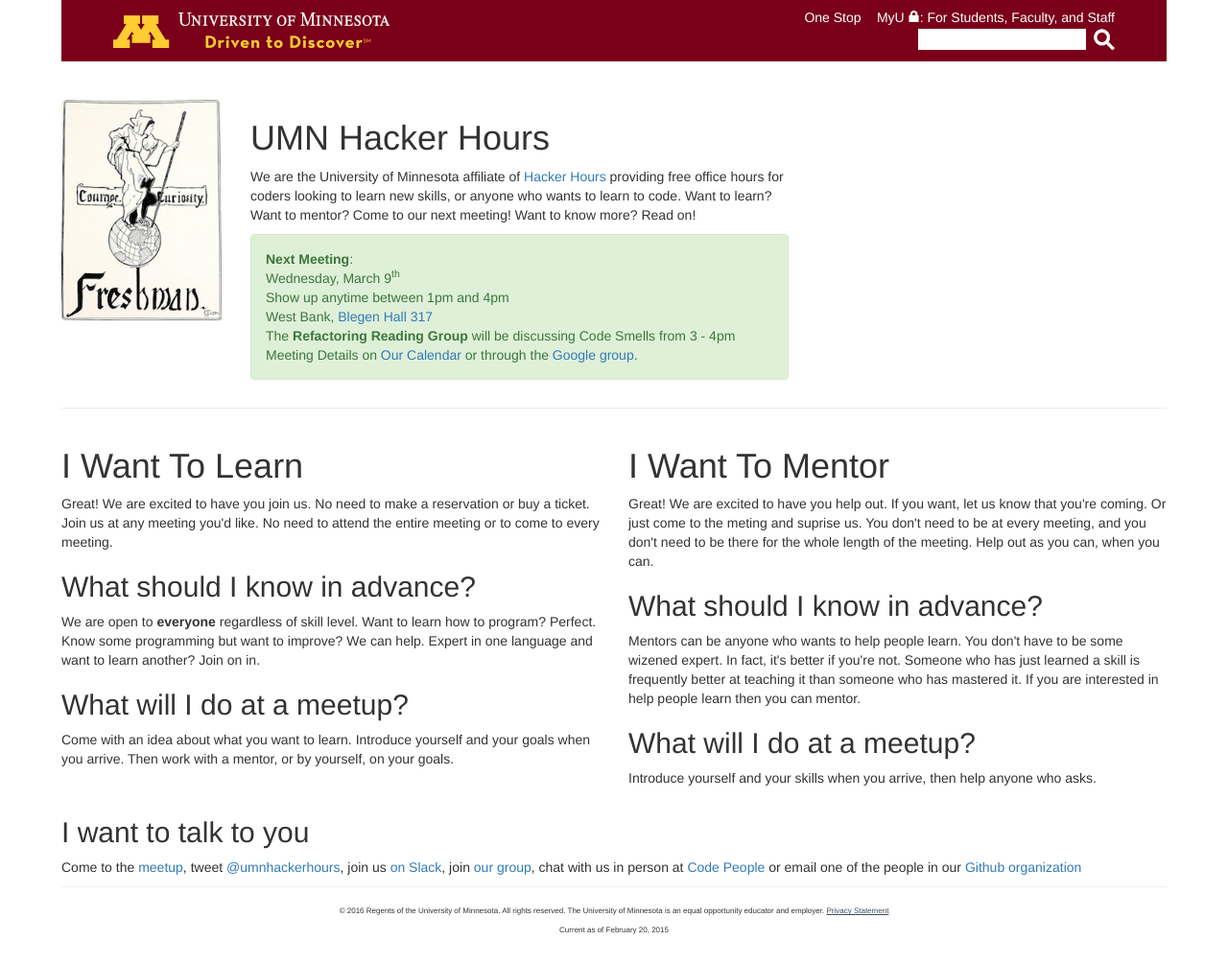
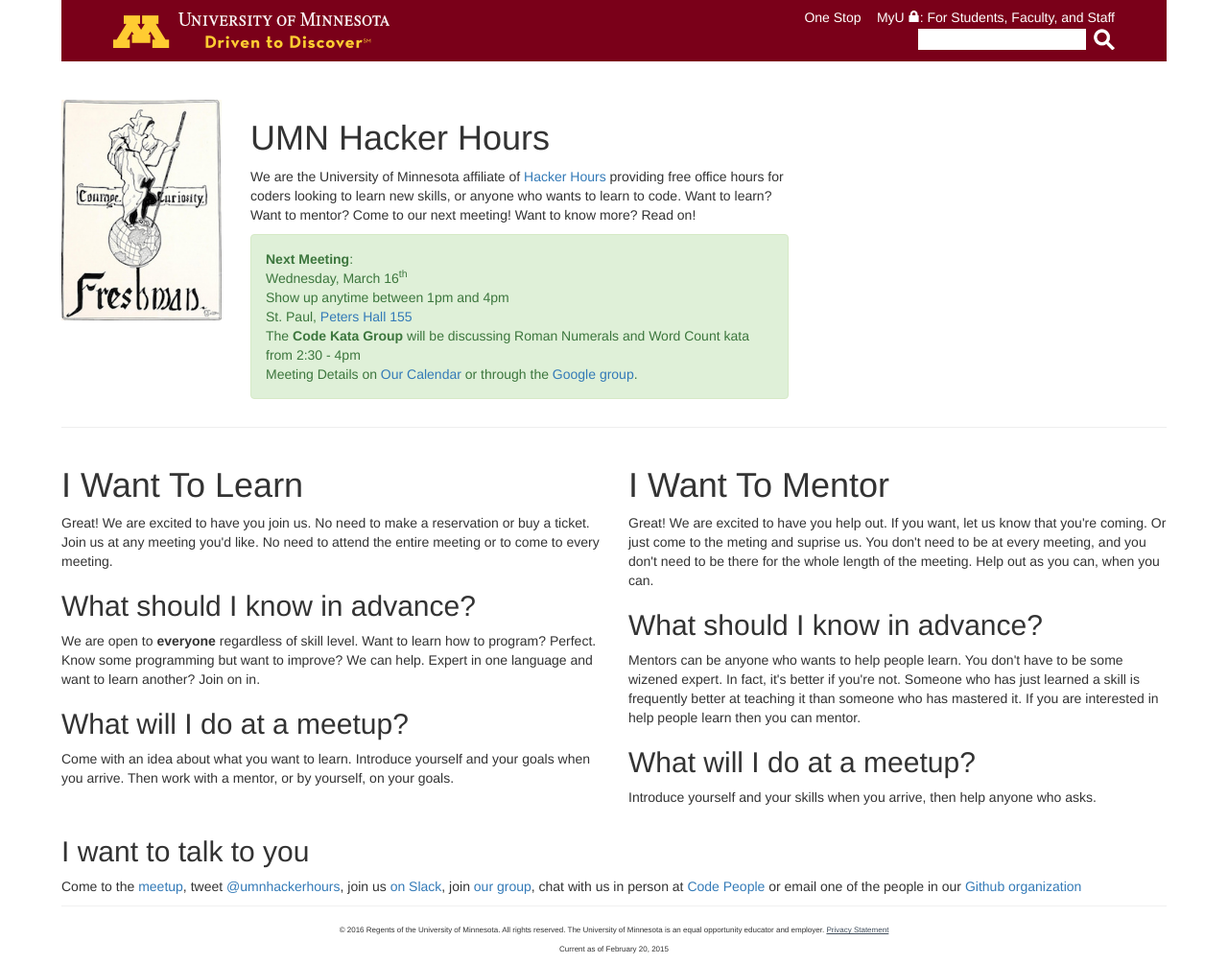
Before and after one commit to umnhackerhours/umnhackerhours.github.io, a Jekyll site: the page built from index.markdown, in a window 1280 px wide. Shown: the whole page at 96% size. Built offline with Jekyll 4.4.1, drawn with Linux system fonts in a browser that asks for light colours.

Commit message:
March 16th details

```diff
--- a/index.markdown
+++ b/index.markdown
@@ -13,7 +13,7 @@ description: Home
       <div class="alert alert-success" role="alert">
         <a class="anchor" id="next_meeting"></a>
         <strong>Next Meeting</strong>:<br />
-        Wednesday, March 9<sup>th</sup><br />
+        Wednesday, March 16<sup>th</sup><br />
         Show up anytime between 1pm and 4pm<br />
         <!-- East Bank, <a href="http://campusmaps.umn.edu/amundson-hall">Amundson Hall 120</a><br /> -->
         <!-- West Bank, <a href="http://campusmaps.umn.edu/blegen-hall">Blegen Hall 317</a><br /> -->
@@ -21,8 +21,8 @@ description: Home
         <!-- The <strong>Code Kata Group</strong> will be discussing the <a href="https://github.com/exercism/x-common/blob/master/bob.md">Bob kata</a> from 2:30 - 4pm<br /> -->
         <!-- The <strong>Refactoring Reading Group</strong> will be discussing the <a href="https://refactoring.guru/smells/long-method">Long Method Smell</a> from 3 - 4pm<br /> -->
 
-        West Bank, <a href="http://campusmaps.umn.edu/blegen-hall">Blegen Hall 317</a><br />
-        The <strong>Refactoring Reading Group</strong> will be discussing Code Smells from 3 - 4pm<br />
+        St. Paul, <a href="http://campusmaps.umn.edu/peters-hall">Peters Hall 155</a><br />
+        The <strong>Code Kata Group</strong> will be discussing Roman Numerals and Word Count kata from 2:30 - 4pm<br />
         Meeting Details on <a href="https://www.google.com/calendar/embed?src=umn.edu_ii9odmho4m63bsq19879mu0iis%40group.calendar.google.com&ctz=America/Chicago">Our Calendar</a> or through the <a href='https://groups.google.com/a/umn.edu/d/hackerhours'>Google group</a>.
       </div>
     </div>
```
